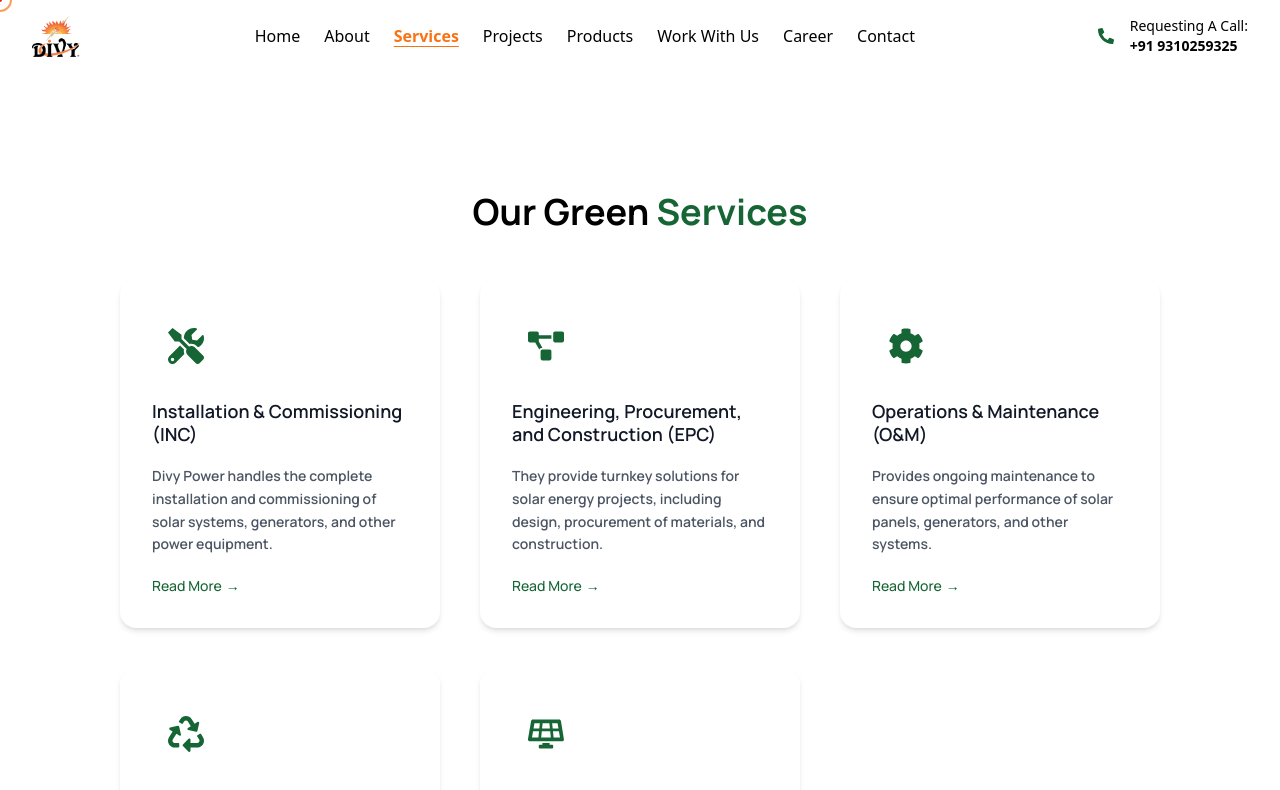
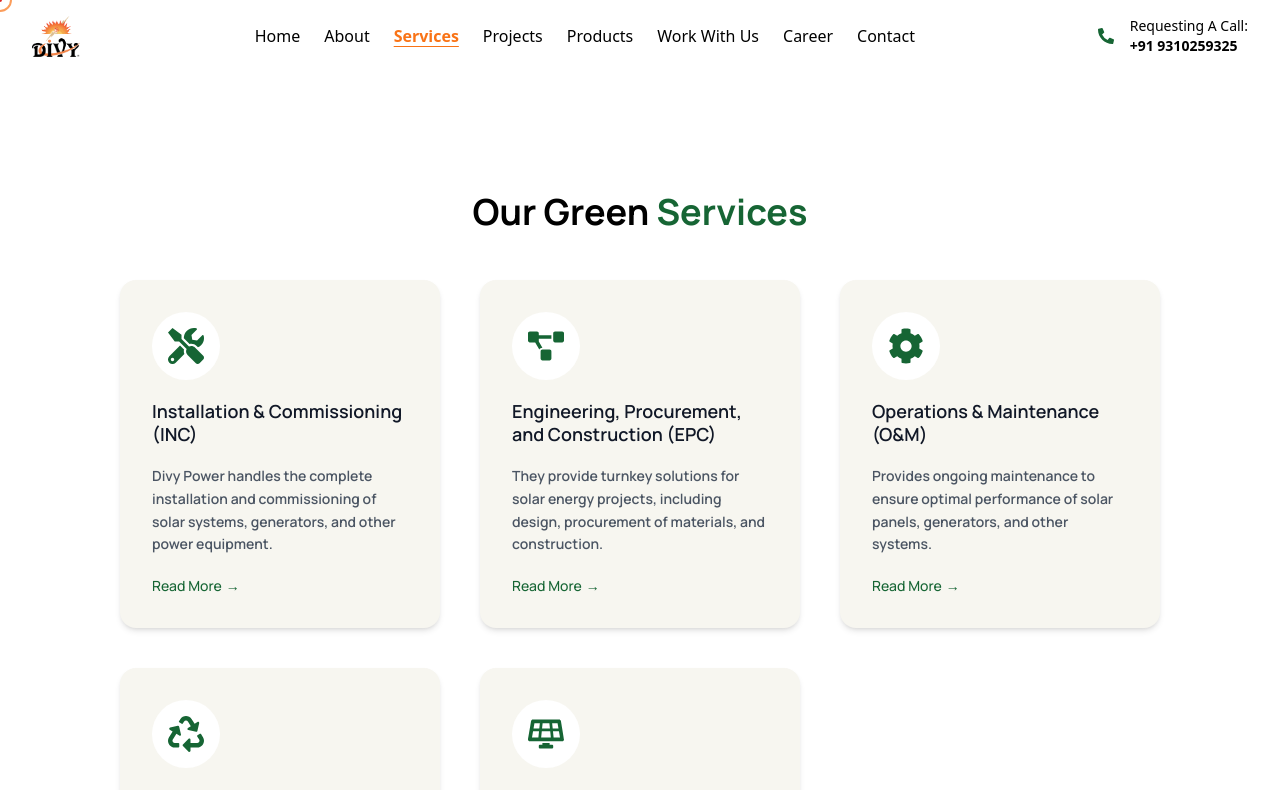
Before and after one commit to vanshika8484/Solar_web, a React (Vite) app: page /services in a window 1280 px wide. Shown: the top 790 px of the page. Built offline with nearby package versions, Linux system fonts and the light colour scheme; a web font is replaced by a local one.

Commit message:
Update Services.jsx

```diff
--- a/src/components/Services.jsx
+++ b/src/components/Services.jsx
@@ -114,7 +114,7 @@ export default function Services() {
       {services.map((service, index) => (
         <motion.div
           key={index}
-          className="group bg-white p-8 rounded-2xl shadow-md hover:bg-[#F7F6F0] hover:shadow-xl transition duration-300 flex flex-col items-start space-y-5"
+          className="group bg-[#F7F6F0] p-8 rounded-2xl shadow-md hover:bg-white hover:shadow-xl transition duration-300 flex flex-col items-start space-y-5"
           initial={{ opacity: 0, y: 50 }}
           whileInView={{ opacity: 1, y: 0 }}
           viewport={{ once: true }}
```
